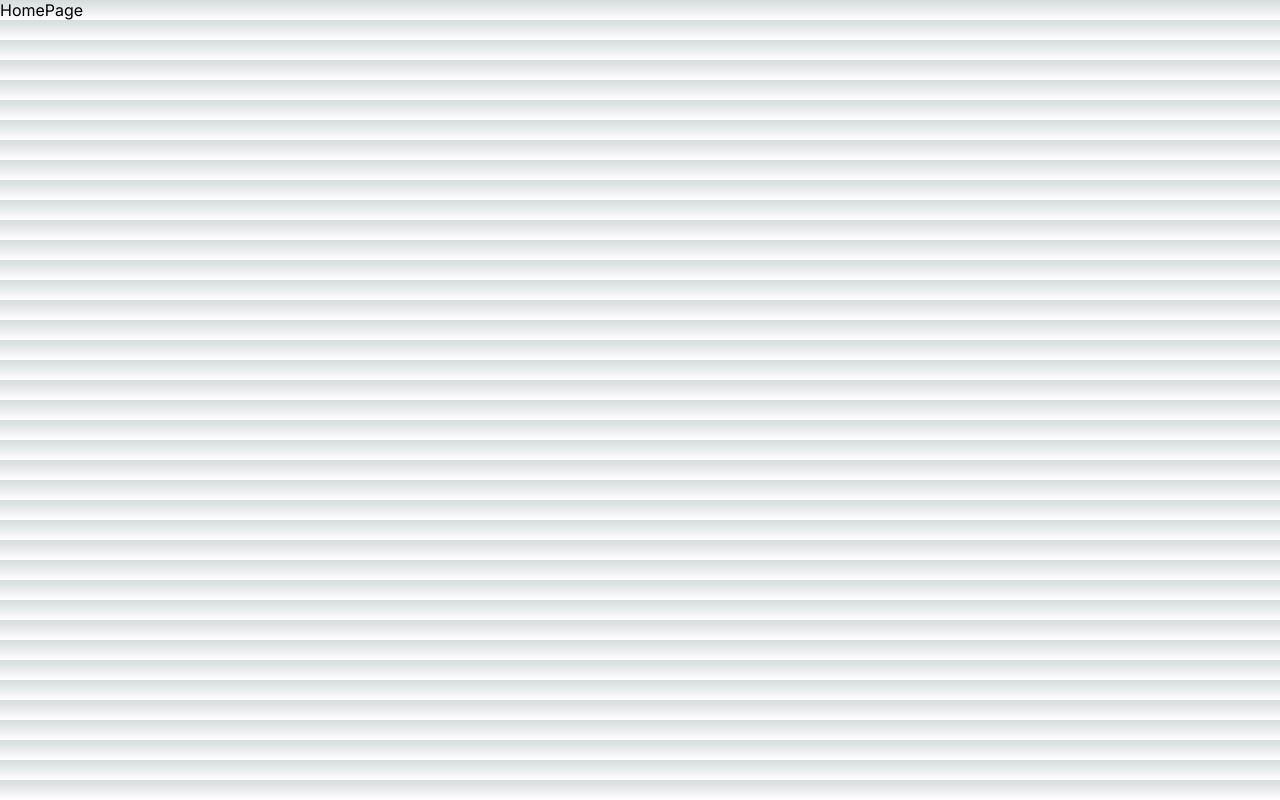
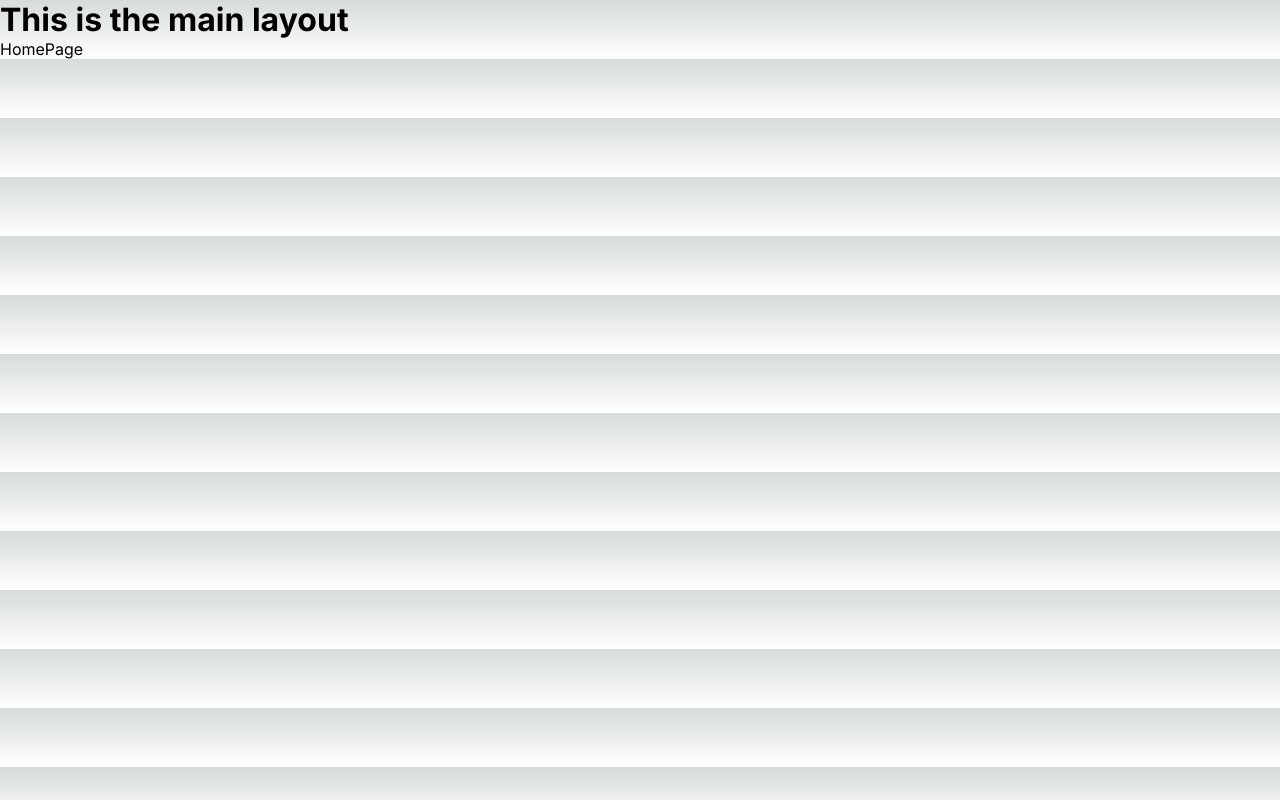
Before and after one commit to toonwichai/capstone, a Next.js app: page / in a window 1280 px wide. Built offline with nearby package versions, Linux system fonts and the light colour scheme.

Commit message:
change layout

```diff
--- a/jsconfig.json
+++ b/jsconfig.json
@@ -2,7 +2,7 @@
   "compilerOptions": {
     "paths": {
       "@/*": ["./src/*"],
-      "@/auth/*": ["./src/*"]
+      "@/auth/*": ["./src/(auth)/*"]
     }
   }
 }
--- a/src/app/layout.js
+++ b/src/app/layout.js
@@ -11,7 +11,11 @@ export const metadata = {
 export default function RootLayout({ children }) {
   return (
     <html lang="en">
-      <body className={inter.className}>{children}</body>
+      <body className={inter.className}>
+        <h1>
+          This is the main layout
+        </h1>
+        {children}</body>
     </html>
   )
 }
```
